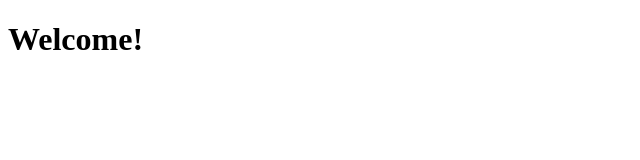
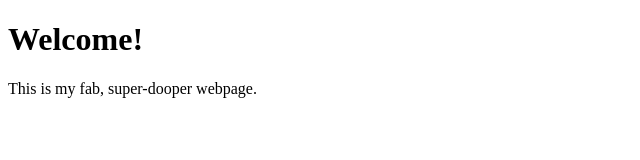
Before and after one commit to jking11/test, a plain HTML site: page index.html in a window 1280 px wide. Shown: the whole page, without its empty margins (0-640 px from the left). Drawn offline with Linux system fonts and the light colour scheme.

Commit message:
Updated stuff
Changed front page and added a useful picture for the future.

```diff
--- a/index.html
+++ b/index.html
@@ -5,5 +5,6 @@
   </head>
   <body>
     <h1>Welcome!</h1>
+    <p>This is my fab, super-dooper webpage.</p>
   </body>
 </html>
```
Also changed, not shown: img_frontend.jpg (added).
